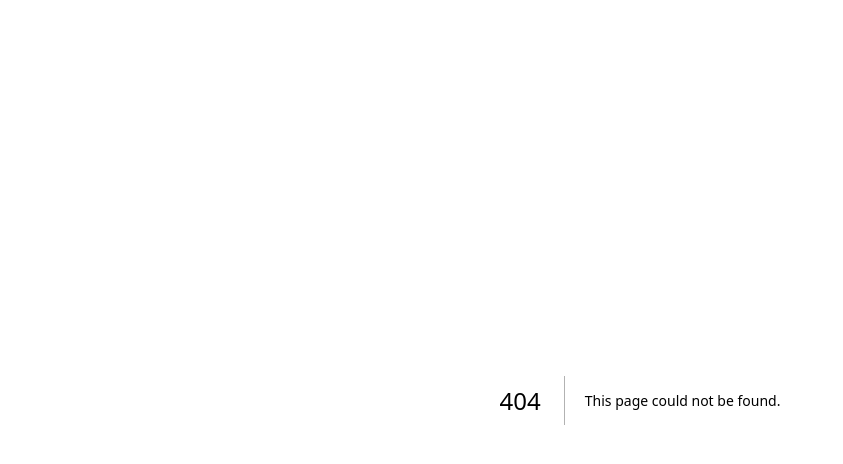
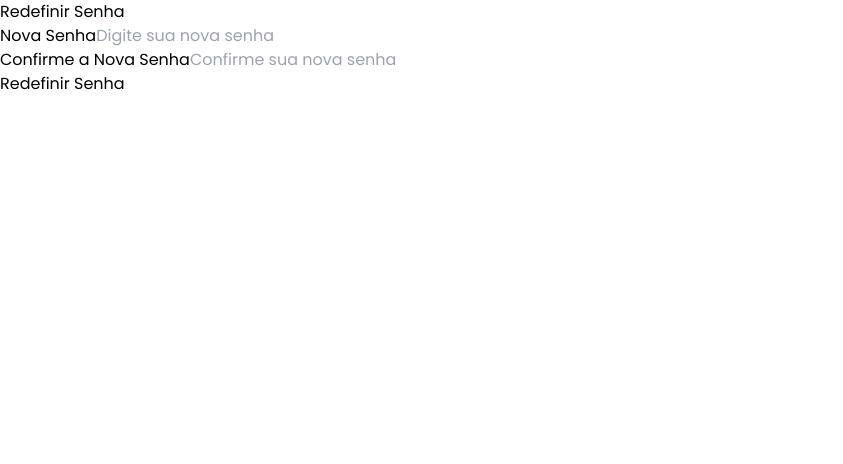
Before and after one commit to lucaspereiraio/TireoideCare, a Next.js app: page /redefinition in a window 1280 px wide. Before the commit this address had no page. Shown: the top 464 px of the page, without its empty margins (0-843 px from the left). Built offline with nearby package versions, Linux system fonts and the light colour scheme.

Commit message:
recovery-and-redefinition-pages
- Developed recovery and redefinition pages;

```diff
--- a/app/recovery/page.tsx
+++ b/app/recovery/page.tsx
@@ -1,9 +1,8 @@
-import React from 'react'
+import Recovery from "@/components/Recovery";
+import React from "react";
 
 const RecoveryPage = () => {
-  return (
-    <div>page</div>
-  )
-}
+  return <Recovery />;
+};
 
 export default RecoveryPage;
--- /dev/null
+++ b/app/redefinition/page.tsx
@@ -0,0 +1,8 @@
+import Redefinition from "@/components/Redefinition";
+import React from "react";
+
+const RedefinitionPage = () => {
+  return <Redefinition />;
+};
+
+export default RedefinitionPage;
--- a/components/Recovery.tsx
+++ b/components/Recovery.tsx
@@ -1,9 +1,50 @@
-import React from "react";
+"use client";
+
+import React, { ChangeEvent, useState } from "react";
+import { validateEmail } from "../utils/validators";
 
 const Recovery = () => {
+  const [email, setEmail] = useState("");
+  const [message, setMessage] = useState("");
+
+  const handleSubmit = (e: React.FormEvent) => {
+    e.preventDefault();
+
+    //COLOCAR VALIDAÇÃO DE EMAIL EM REGEX???
+
+    //VERIFICAÇÃO DO EMAIL NO BANCO DE DADOS (BACKEND)
+    const emailError = validateEmail(email);
+    if (emailError) {
+      setMessage(emailError);
+    } else if (!email.trim()) {
+      // CONDIÇÃO DEVE SER DE LÓGICA DO BACKEND
+      setMessage("Este email não está cadastrado.");
+    } else {
+      setMessage("Um link de recuperação foi enviado ao seu email");
+    }
+  };
+
+  const handleEmail = (e: ChangeEvent<HTMLInputElement>) => {
+    setEmail(e.target.value);
+  };
+
   return (
     <section>
       <h1>Recuperação de Senha</h1>
+      <form onSubmit={handleSubmit}>
+        <div>
+          <label htmlFor="email">Email</label>
+          <input
+            id="email"
+            // type="email"
+            placeholder="Digite seu email"
+            value={email}
+            onChange={handleEmail}
+          />
+        </div>
+        <button type="submit">Enviar link de recuperação</button>
+      </form>
+      {message && <p>{message}</p>}
     </section>
   );
 };
--- /dev/null
+++ b/components/Redefinition.tsx
@@ -0,0 +1,63 @@
+"use client";
+
+import React, { ChangeEvent, useState } from "react";
+import { validatePassword } from "../utils/validators";
+
+const Redefinition = () => {
+  const [password, setPassword] = useState("");
+  const [confirmPassword, setConfirmPassword] = useState("");
+  const [message, setMessage] = useState("");
+
+  const handleSubmit = (e: React.FormEvent) => {
+    e.preventDefault();
+
+    const passwordError = validatePassword(password);
+    if (passwordError) {
+      setMessage(passwordError);
+    } else if (password !== confirmPassword) {
+      setMessage("As senhas não coincidem.");
+    } else {
+      setMessage("Senha redefinida com sucesso.");
+      // IMPLEMENTAR A LÓGICA COM O BACKEND
+    }
+  };
+
+  const handlePassword = (e: ChangeEvent<HTMLInputElement>) => {
+    setPassword(e.target.value);
+  };
+  const handleConfirmPassword = (e: ChangeEvent<HTMLInputElement>) => {
+    setConfirmPassword(e.target.value);
+  };
+
+  return (
+    <section>
+      <h1>Redefinir Senha</h1>
+      <form onSubmit={handleSubmit}>
+        <div>
+          <label htmlFor="password">Nova Senha</label>
+          <input
+            id="password"
+            type="password"
+            placeholder="Digite sua nova senha"
+            value={password}
+            onChange={handlePassword}
+          />
+        </div>
+        <div>
+          <label htmlFor="confirmPassword">Confirme a Nova Senha</label>
+          <input
+            id="password"
+            type="password"
+            placeholder="Confirme sua nova senha"
+            value={confirmPassword}
+            onChange={handleConfirmPassword}
+          />
+        </div>
+        <button type="submit">Redefinir Senha</button>
+        {message && <p>{message}</p>}
+      </form>
+    </section>
+  );
+};
+
+export default Redefinition;
--- a/utils/validators.ts
+++ b/utils/validators.ts
@@ -10,7 +10,7 @@ const validateName = (name: string) => {
 };
 
 // Email validation function
-const validateEmail = (email: string) => {
+export const validateEmail = (email: string) => {
   const emailRegex = /^[^\s@]+@[^\s@]+\.[^\s@]+$/;
   if (!email.trim()) {
     return "O email é obrigatório.";
@@ -21,7 +21,7 @@ const validateEmail = (email: string) => {
 };
 
 // Password validation function
-const validatePassword = (password: string) => {
+export const validatePassword = (password: string) => {
   if (!password.trim()) {
     return "A senha é obrigatória.";
   } else if (password.length < 6) {
```
